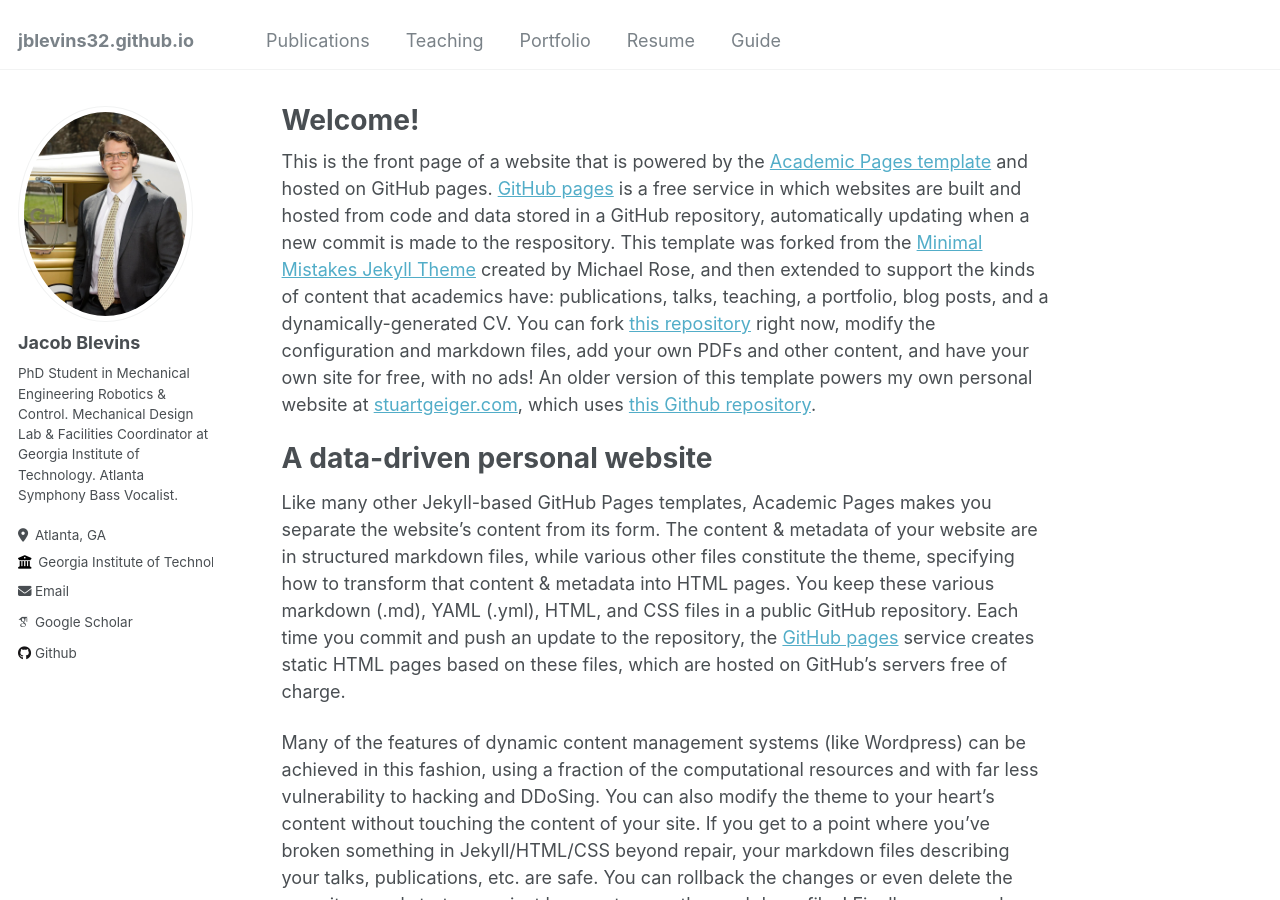
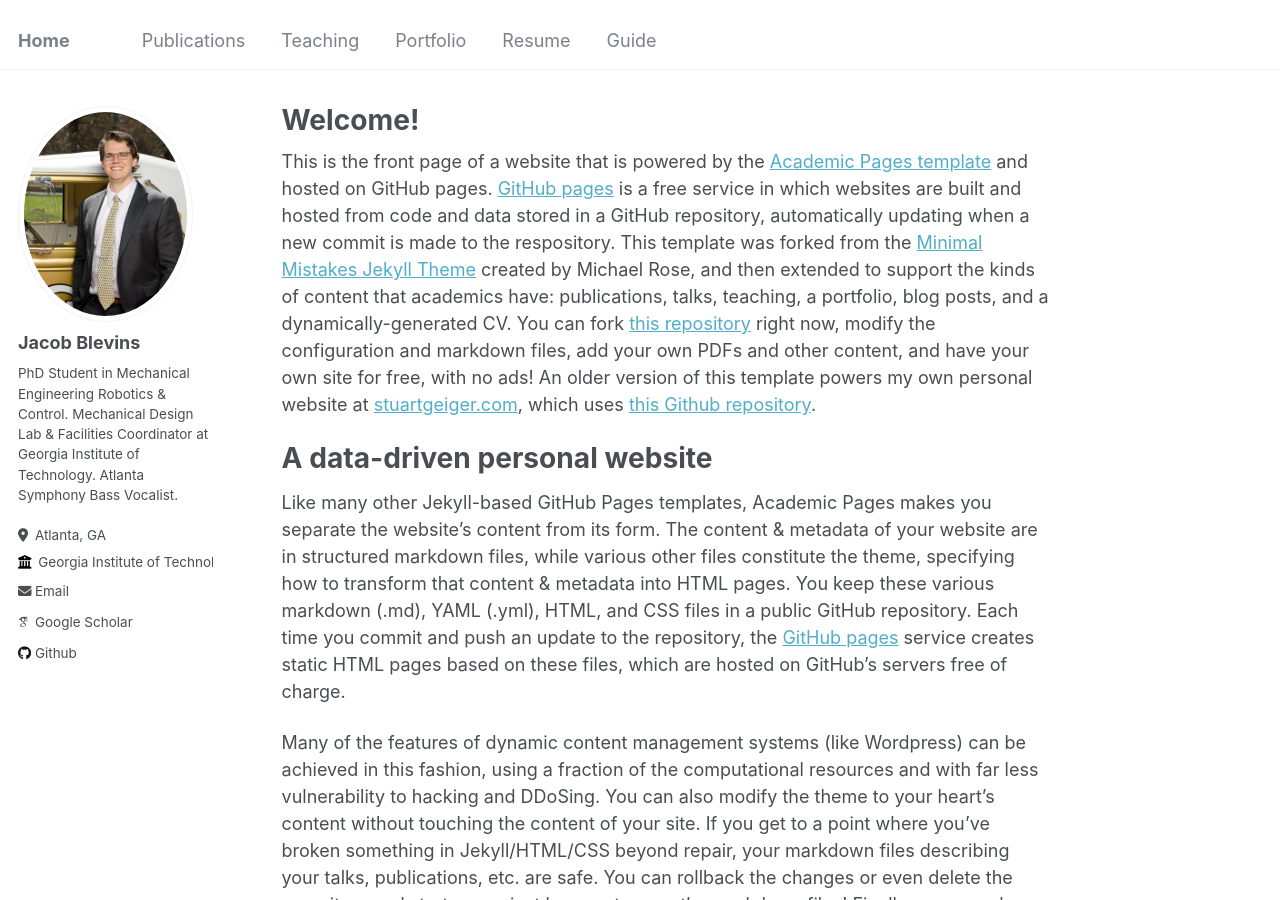
Before and after one commit to jblevins32/jblevins32.github.io, a Jekyll site: the page built from _pages/about.md, in a window 1280 px wide and 900 px high. Built offline with Jekyll 4.4.1, drawn with Linux system fonts in a browser that asks for light colours; some web fonts are replaced.

Commit message:
Update _config.yml

```diff
--- a/_config.yml
+++ b/_config.yml
@@ -8,7 +8,7 @@
 
 # Basic Site Settings
 locale                   : "en-US"
-# title                    : "Jacob Blevins Website"
+title                    : "Home"
 title_separator          : "-"
 name                     : &name "Jacob Blevins"
 # description              : &description "PhD Student in Robotics & Controls"
```
